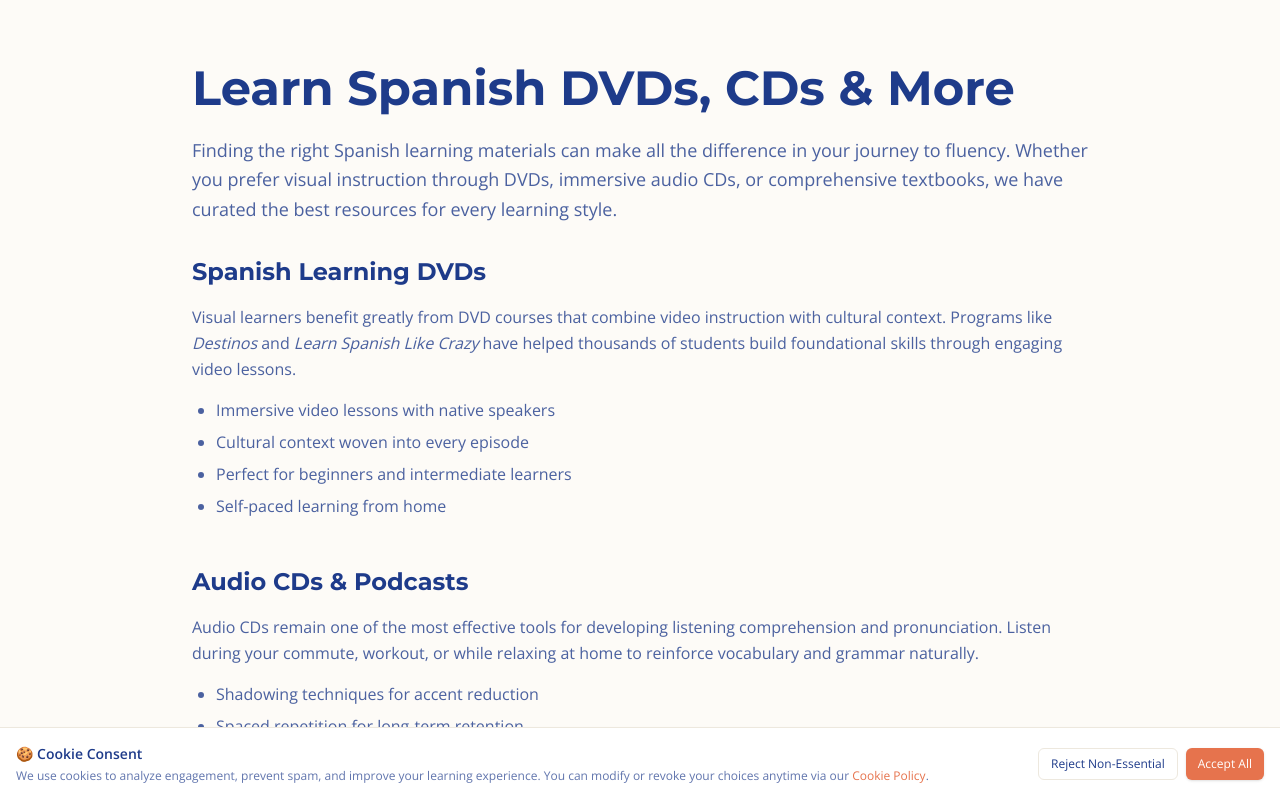
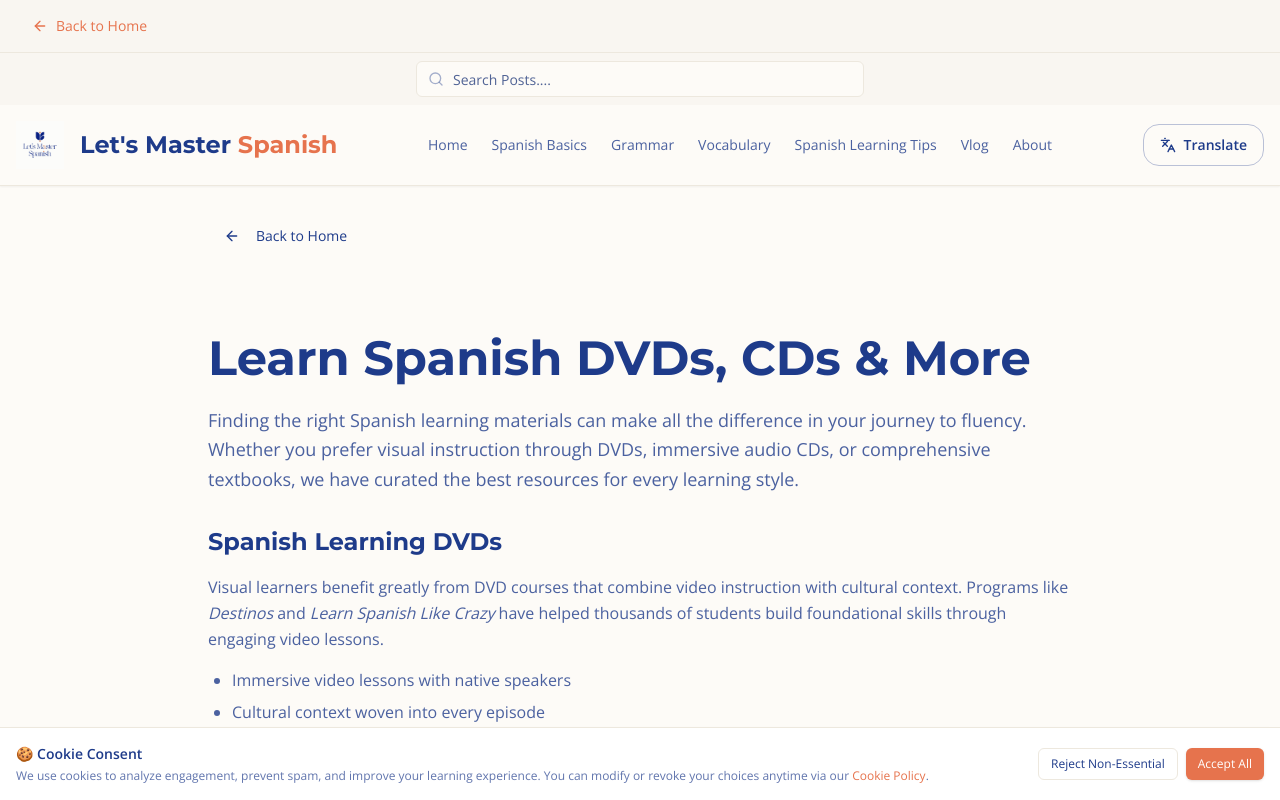
Before and after one commit to elforoespanol/sg-49b89eda-632c-4a04-b23c-675bd32239ff-1782932893, a Next.js app: page /learn-spanish-dvds-cds-and-more in a window 1280 px wide. Shown: the top 800 px of the page. Built offline with nearby package versions, Linux system fonts and the light colour scheme.

Commit message:
feat(ui): add back to home link to resource pages

```diff
--- a/src/pages/books-and-other-tools-to-help-you-learn-spanish-2.tsx
+++ b/src/pages/books-and-other-tools-to-help-you-learn-spanish-2.tsx
@@ -1,8 +1,9 @@
 import { SEO } from "@/components/SEO";
 import { Header } from "@/components/Header";
 import { Footer } from "@/components/Footer";
-import { BookOpen, Headphones, Globe, Star, ArrowRight } from "lucide-react";
+import { BookOpen, Headphones, Globe, Star, ArrowRight, ArrowLeft } from "lucide-react";
 import Link from "next/link";
+import { Button } from "@/components/ui/button";
 
 const books = [
   {
@@ -98,6 +99,16 @@ export default function BooksAndToolsPage() {
 
       <div className="min-h-screen flex flex-col bg-background">
         <Header />
+
+        {/* Back to Home Link */}
+        <div className="max-w-6xl mx-auto px-4 pt-8 w-full">
+          <Link href="/">
+            <Button variant="ghost" className="mb-8">
+              <ArrowLeft className="mr-2 h-4 w-4" />
+              Back to Home
+            </Button>
+          </Link>
+        </div>
 
         <main className="flex-1 max-w-6xl mx-auto px-4 py-12 w-full">
           {/* Page Header */}
--- a/src/pages/learn-spanish-dvds-cds-and-more.tsx
+++ b/src/pages/learn-spanish-dvds-cds-and-more.tsx
@@ -1,5 +1,9 @@
 import { SEO } from "@/components/SEO";
+import { Header } from "@/components/Header";
+import { Footer } from "@/components/Footer";
 import Link from "next/link";
+import { Button } from "@/components/ui/button";
+import { ArrowLeft } from "lucide-react";
 
 export default function LearnSpanishDVDCdsPage() {
   return (
@@ -10,7 +14,20 @@ export default function LearnSpanishDVDCdsPage() {
         canonical="/learn-spanish-dvds-cds-and-more"
       />
 
-      <main className="min-h-screen bg-background py-16 px-4">
+      <div className="min-h-screen flex flex-col bg-background">
+        <Header />
+
+        {/* Back to Home Link */}
+        <div className="max-w-4xl mx-auto px-4 pt-8 w-full">
+          <Link href="/">
+            <Button variant="ghost" className="mb-8">
+              <ArrowLeft className="mr-2 h-4 w-4" />
+              Back to Home
+            </Button>
+          </Link>
+        </div>
+
+        <main className="flex-1 max-w-4xl mx-auto px-4 py-12 w-full">
           <div className="max-w-4xl mx-auto">
             <h1 className="text-4xl md:text-5xl font-bold text-foreground mb-6 font-heading">
               Learn Spanish DVDs, CDs & More
@@ -79,6 +96,9 @@ export default function LearnSpanishDVDCdsPage() {
             </div>
           </div>
         </main>
+
+        <Footer />
+      </div>
     </>
   );
 }
--- a/src/pages/sitemap/index.tsx
+++ b/src/pages/sitemap/index.tsx
@@ -1,5 +1,9 @@
 import { SEO } from "@/components/SEO";
+import { Header } from "@/components/Header";
+import { Footer } from "@/components/Footer";
 import Link from "next/link";
+import { Button } from "@/components/ui/button";
+import { ArrowLeft } from "lucide-react";
 import { supabase } from "@/integrations/supabase/client";
 
 interface SitemapPageProps {
@@ -28,8 +32,20 @@ export default function SitemapPage({ posts, categories }: SitemapPageProps) {
         canonical="/sitemap/"
       />
 
-      <main className="min-h-screen bg-background py-16 px-4">
-        <div className="max-w-4xl mx-auto">
+      <div className="min-h-screen flex flex-col bg-background">
+        <Header />
+
+        {/* Back to Home Link */}
+        <div className="max-w-4xl mx-auto px-4 pt-8 w-full">
+          <Link href="/">
+            <Button variant="ghost" className="mb-8">
+              <ArrowLeft className="mr-2 h-4 w-4" />
+              Back to Home
+            </Button>
+          </Link>
+        </div>
+
+        <main className="flex-1 max-w-4xl mx-auto px-4 py-12 w-full">
           <h1 className="text-4xl md:text-5xl font-bold text-foreground mb-8 font-heading">
             Sitemap
           </h1>
@@ -87,8 +103,10 @@ export default function SitemapPage({ posts, categories }: SitemapPageProps) {
               ))}
             </ul>
           </section>
-        </div>
-      </main>
+        </main>
+
+        <Footer />
+      </div>
     </>
   );
 }
--- a/src/pages/store.tsx
+++ b/src/pages/store.tsx
@@ -1,6 +1,9 @@
 import { SEO } from "@/components/SEO";
+import { Header } from "@/components/Header";
+import { Footer } from "@/components/Footer";
 import Link from "next/link";
-import { ShoppingBag, BookOpen, Headphones, Disc, ArrowRight } from "lucide-react";
+import { ShoppingBag, BookOpen, Headphones, Disc, ArrowRight, ArrowLeft } from "lucide-react";
+import { Button } from "@/components/ui/button";
 
 export default function StorePage() {
   const products = [
@@ -42,8 +45,20 @@ export default function StorePage() {
         canonical="/store"
       />
 
-      <main className="min-h-screen bg-background py-16 px-4">
-        <div className="max-w-5xl mx-auto">
+      <div className="min-h-screen flex flex-col bg-background">
+        <Header />
+
+        {/* Back to Home Link */}
+        <div className="max-w-5xl mx-auto px-4 pt-8 w-full">
+          <Link href="/">
+            <Button variant="ghost" className="mb-8">
+              <ArrowLeft className="mr-2 h-4 w-4" />
+              Back to Home
+            </Button>
+          </Link>
+        </div>
+
+        <main className="flex-1 max-w-5xl mx-auto px-4 py-12 w-full">
           <div className="text-center mb-12">
             <h1 className="text-4xl md:text-5xl font-bold text-foreground mb-4 font-heading">
               Spanish Learning Store
@@ -91,8 +106,10 @@ export default function StorePage() {
               Browse Free Content <ArrowRight className="w-4 h-4" />
             </Link>
           </div>
-        </div>
-      </main>
+        </main>
+
+        <Footer />
+      </div>
     </>
   );
 }
```
Lines whose indentation alone changed are shown as unchanged.
